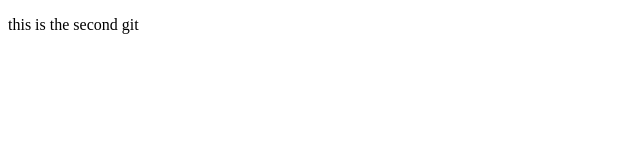
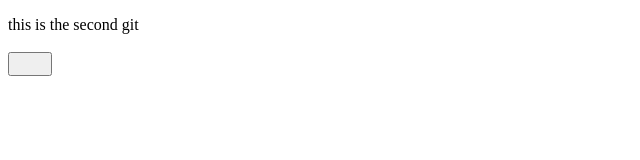
Before and after one commit to leetchi/secondGit, a plain HTML site: page index.html in a window 1280 px wide. Shown: the whole page, without its empty margins (0-640 px from the left). Drawn offline with Linux system fonts and the light colour scheme.

Commit message:
added button

```diff
--- a/index.html
+++ b/index.html
@@ -4,8 +4,16 @@
     <meta charset="UTF-8">
     <meta name="viewport" content="width=device-width, initial-scale=1.0">
     <title>Document</title>
+    <style>
+        button {
+            padding: 10px 20px;
+            font-size: 16px;
+            color: red;
+        }
+    </style>
 </head>
 <body>
     <p>this is the second git</p>
+    <button></button>
 </body>
 </html>
```
